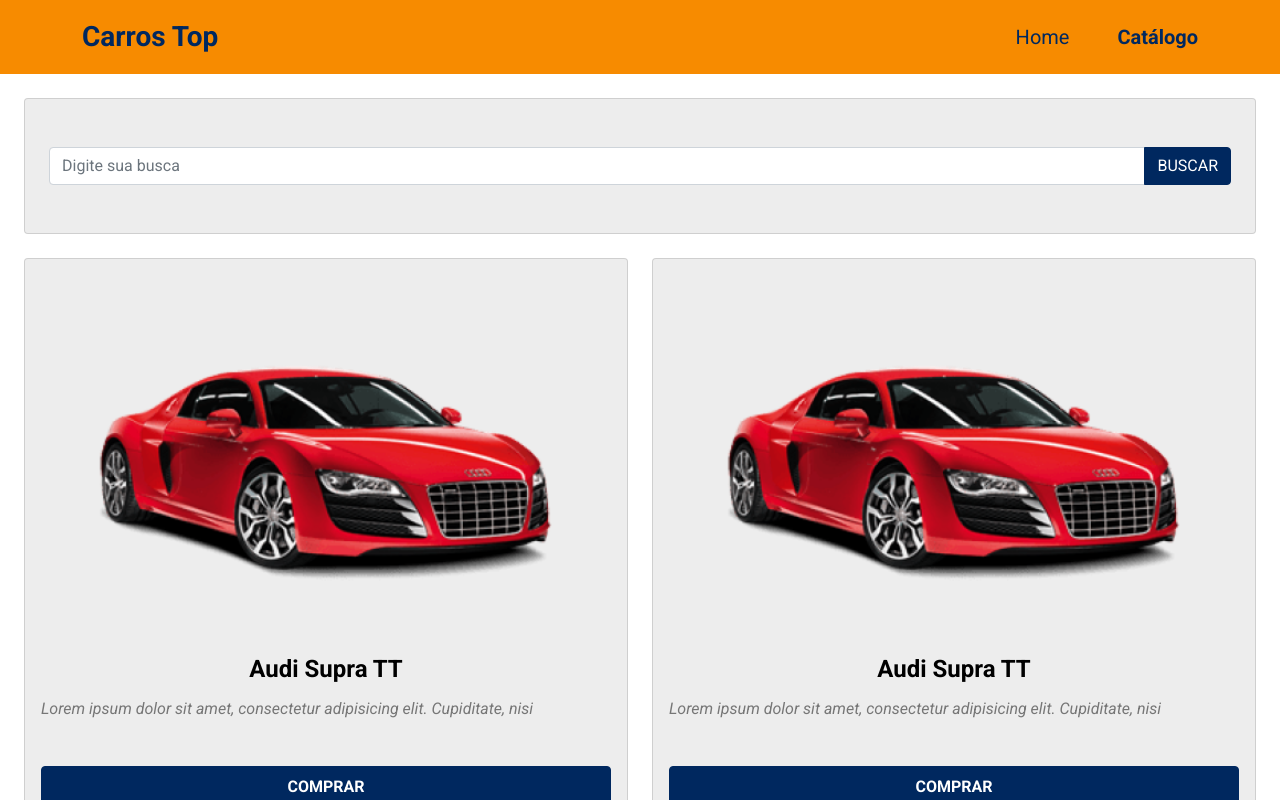
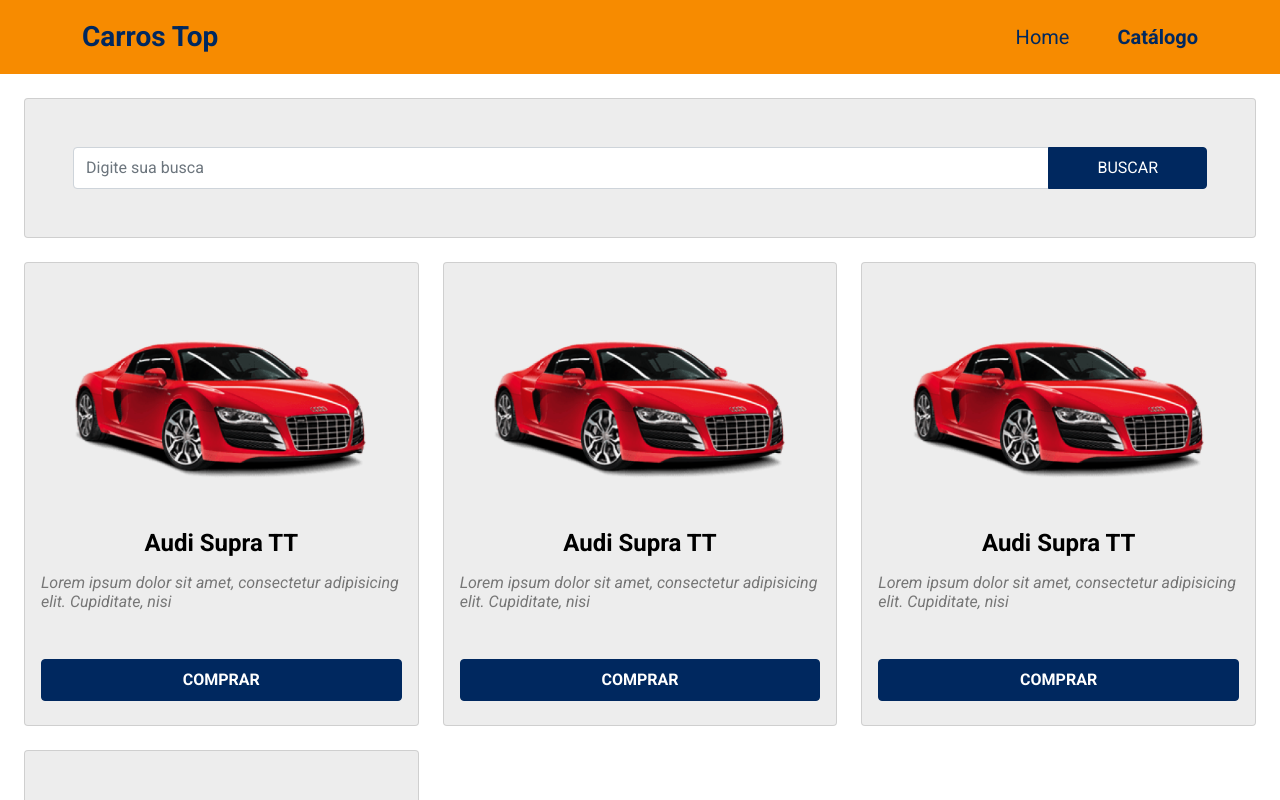
Before and after one commit to grasielaGomes/devsuperior-topcars, a React (Create React App) app: page /products in a window 1280 px wide. Shown: the top 800 px of the page. Built offline with nearby package versions, Linux system fonts and the light colour scheme.

Commit message:
catalog responsive lg

```diff
--- a/src/components/Search/search.tsx
+++ b/src/components/Search/search.tsx
@@ -1,15 +1,15 @@
 export function Search() {
   return (
-    <div className="input-group py-4 px-2 py-sm-5 px-sm-4">
+    <div className="input-group py-4 px-2 py-sm-5 px-sm-4 px-lg-5">
       <input
         type="text"
-        className="form-control bg-white"
+        className="form-control bg-white py-lg-2"
         placeholder="Digite sua busca"
         aria-label="search"
         aria-describedby="button-addon2"
       />
       <button
-        className="btn btn-primary"
+        className="btn btn-primary px-sm-5"
         type="button"
         id="button-addon2"
       >
--- a/src/pages/Catalog/catalog.tsx
+++ b/src/pages/Catalog/catalog.tsx
@@ -8,16 +8,16 @@
       <Card children={<Search />} color={"bg-light"} hasShadow={false} />
       <section>
         <div className="row">
-          <div className="col-sm-6 mb-2 mb-sm-4">
+          <div className="col-sm-6 col-lg-4 mb-2 mb-sm-4">
             <Card children={<Product />} color={"bg-light"} hasShadow={false} />
           </div>
-          <div className="col-sm-6 mb-2 mb-sm-4">
+          <div className="col-sm-6 col-lg-4 mb-2 mb-sm-4">
             <Card children={<Product />} color={"bg-light"} hasShadow={false} />
           </div>
-          <div className="col-sm-6 mb-2 mb-sm-4">
+          <div className="col-sm-6 col-lg-4 mb-2 mb-sm-4">
             <Card children={<Product />} color={"bg-light"} hasShadow={false} />
           </div>
-          <div className="col-sm-6 mb-2 mb-sm-4">
+          <div className="col-sm-6 col-lg-4 mb-2 mb-sm-4">
             <Card children={<Product />} color={"bg-light"} hasShadow={false} />
           </div>
         </div>
```
